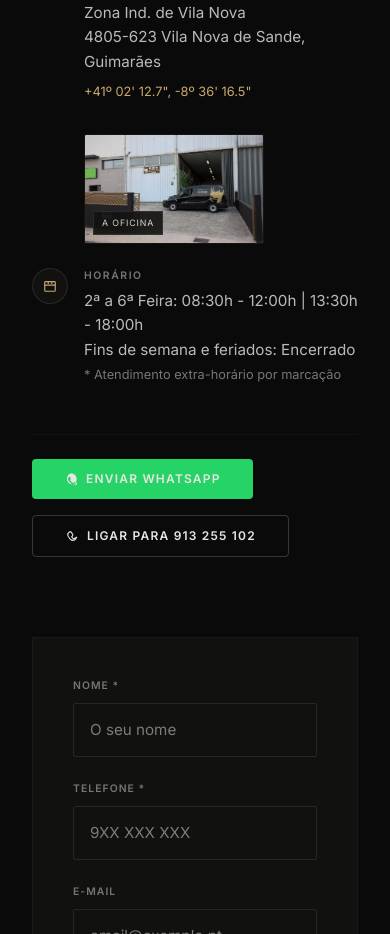
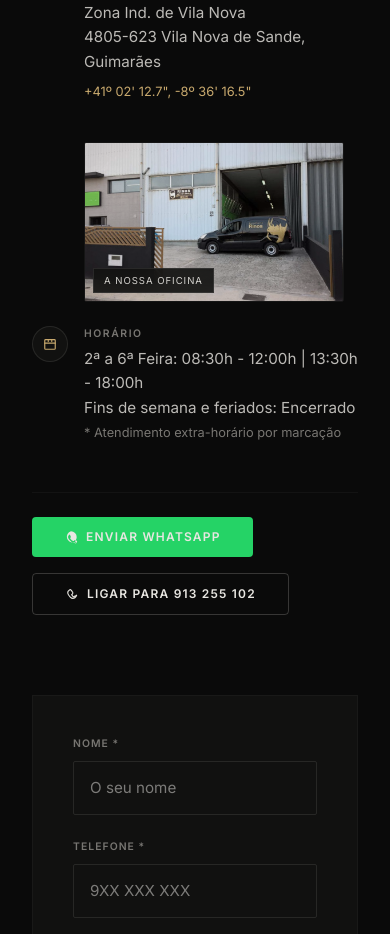
Before and after one commit to mendesrui19/Rino_Seralharia_Website, a React (Vite) app: page / in a window 390 px wide. Shown: the part 9043-9977 px from the top of the page. Built offline with nearby package versions, Linux system fonts and the light colour scheme.

Commit message:
Increase thumbnail image size next to address

```diff
--- a/src/components/sections/Contacto.tsx
+++ b/src/components/sections/Contacto.tsx
@@ -71,15 +71,15 @@ export function Contacto() {
                     <div className="text-[0.8rem] text-accent">+41º 02' 12.7", -8º 36' 16.5"</div>
                   </div>
                   {/* Small Workshop Photo */}
-                  <div className="rounded-[2px] overflow-hidden border border-white/5 relative group w-[180px] h-[110px] shrink-0 mt-2 sm:mt-0">
+                  <div className="rounded-[2px] overflow-hidden border border-white/5 relative group w-[260px] h-[160px] shrink-0 mt-4 sm:mt-0">
                     <div className="absolute inset-0 bg-accent/10 opacity-0 group-hover:opacity-100 transition-opacity z-10 pointer-events-none duration-500"></div>
                     <img
                       src="/images/96e228a03a061457d15673e6198d0afa_493x277_0x1_493x278_cropb059.jpg"
                       alt="Instalações Serralharia Rinos"
                       className="absolute inset-0 w-full h-full object-cover filter brightness-90 grayscale-[20%] group-hover:grayscale-0 transition-all duration-700"
                     />
-                    <div className="absolute bottom-2 left-2 bg-bg-sec/90 backdrop-blur-md px-2 py-1 border border-white/10 text-[0.55rem] uppercase tracking-widest text-white/90 z-20">
-                      A oficina
+                    <div className="absolute bottom-2 left-2 bg-bg-sec/90 backdrop-blur-md px-2.5 py-1 border border-white/10 text-[0.6rem] uppercase tracking-widest text-white/90 z-20">
+                      A nossa oficina
                     </div>
                   </div>
                 </div>
```
